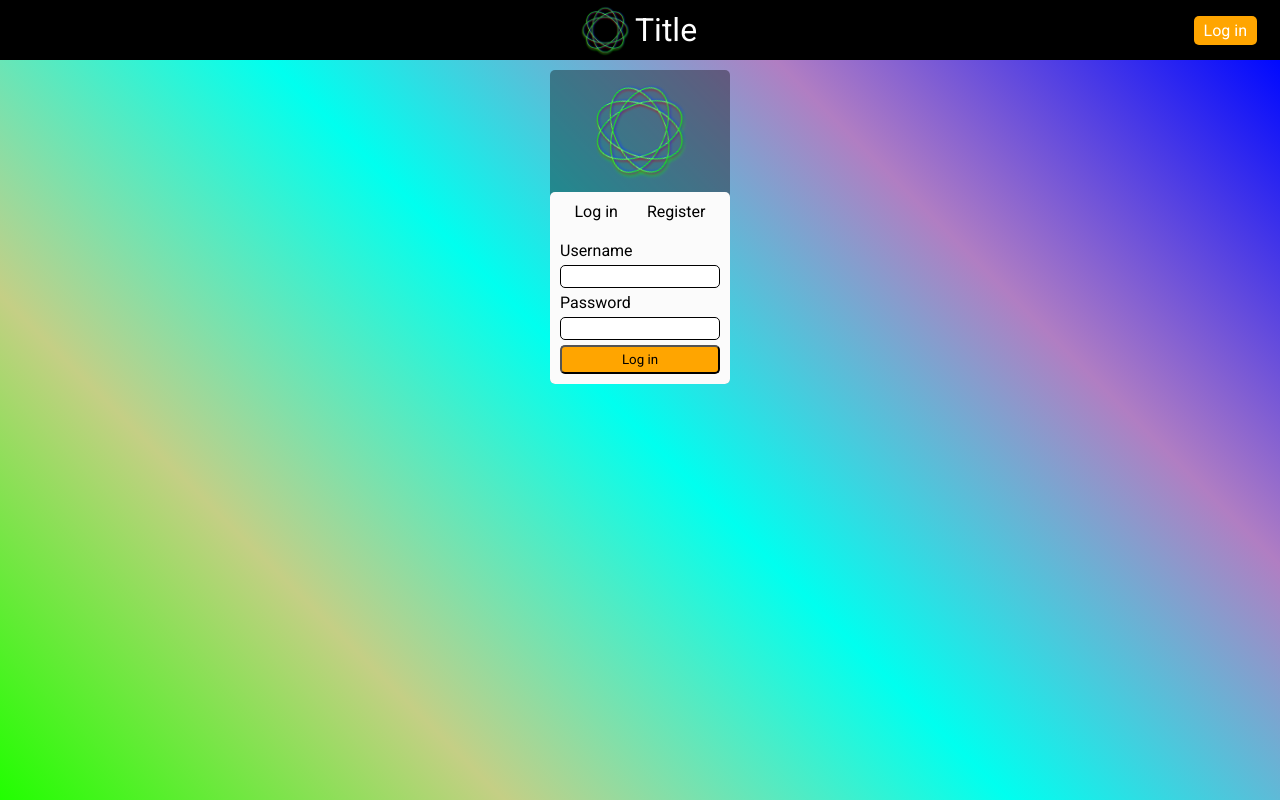
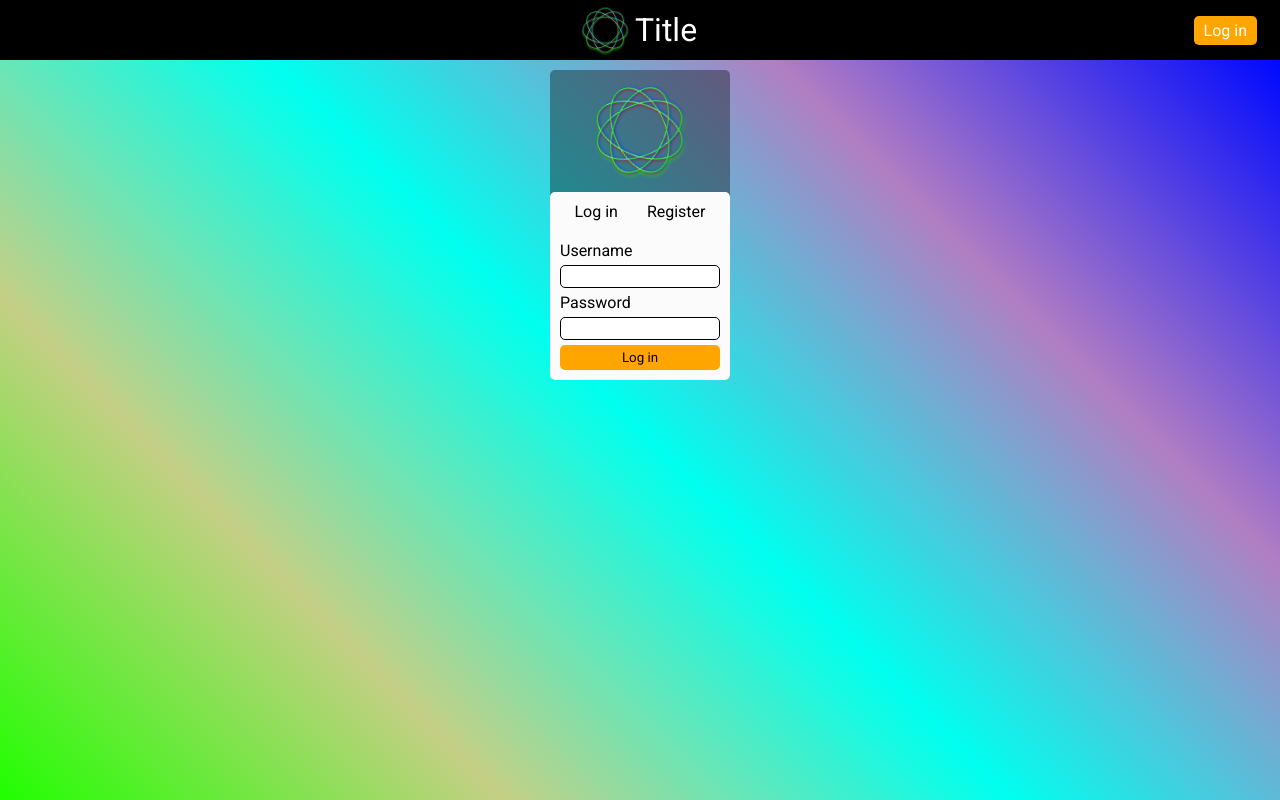
Before and after one commit to Youahm48/Web-Application, a React (Vite) app: page /register in a window 1280 px wide. Built offline with nearby package versions, Linux system fonts and the light colour scheme.

Commit message:
minor name + style fix

```diff
--- a/src/routes/Register.jsx
+++ b/src/routes/Register.jsx
@@ -4,7 +4,7 @@ import Header from "../components/Header"
 
 import "../stylesheets/routes/Register.css"
 
-export default function Documentation(props) {
+export default function Register(props) {
   return(
       <div id="vertical-container">
         <Header />
--- a/src/stylesheets/routes/Register.css
+++ b/src/stylesheets/routes/Register.css
@@ -59,6 +59,13 @@
   border-radius: 5px;
 }
 
+#login-button {
+  padding: 5px 10px;
+  background-color: orange;
+  border: none;
+  border-radius: 5px;
+}
+
 .material-symbols-outlined {
   font-size: 40px;
 }
```
